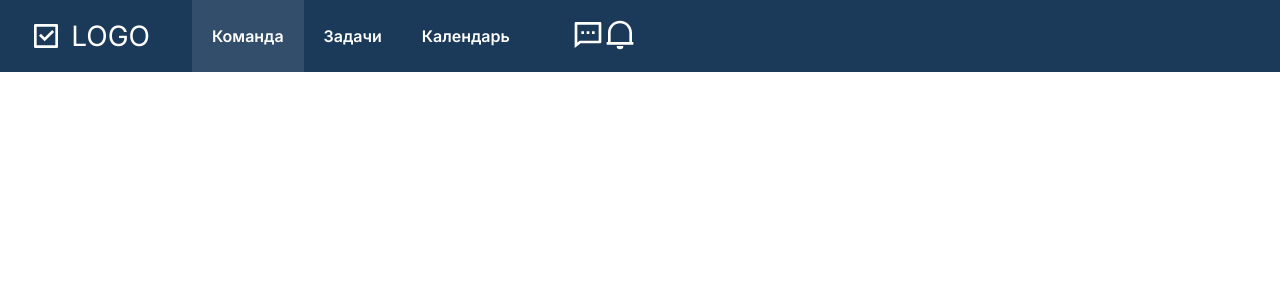
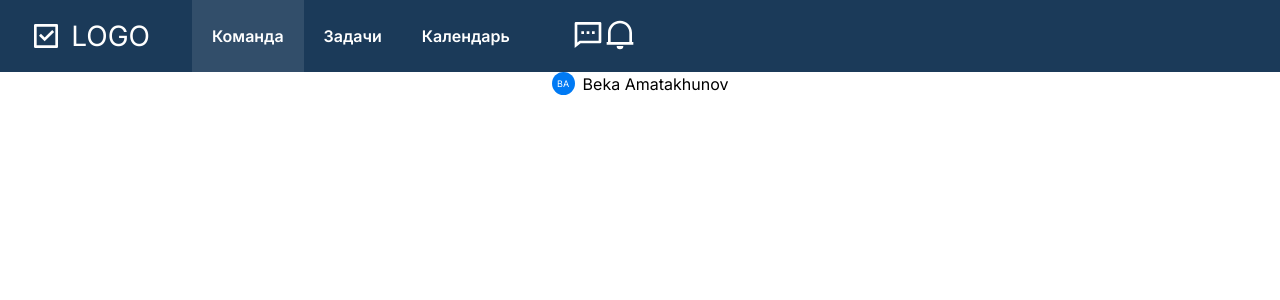
Before and after one commit to bekatru/Messanger, a React (Create React App) app: page / in a window 1280 px wide. Shown: the top 300 px of the page. Built offline with nearby package versions, Linux system fonts and the light colour scheme.

Commit message:
branching test

```diff
--- a/src/App.js
+++ b/src/App.js
@@ -1,10 +1,12 @@
 import "./App.scss";
 import Header from "./components/navbar/Header";
+import ChatItem from "./components/shared/ChatItem";
 
 function App() {
 	return (
 		<div className="App">
 			<Header />
+			<ChatItem></ChatItem>
 		</div>
 	);
 }
```
